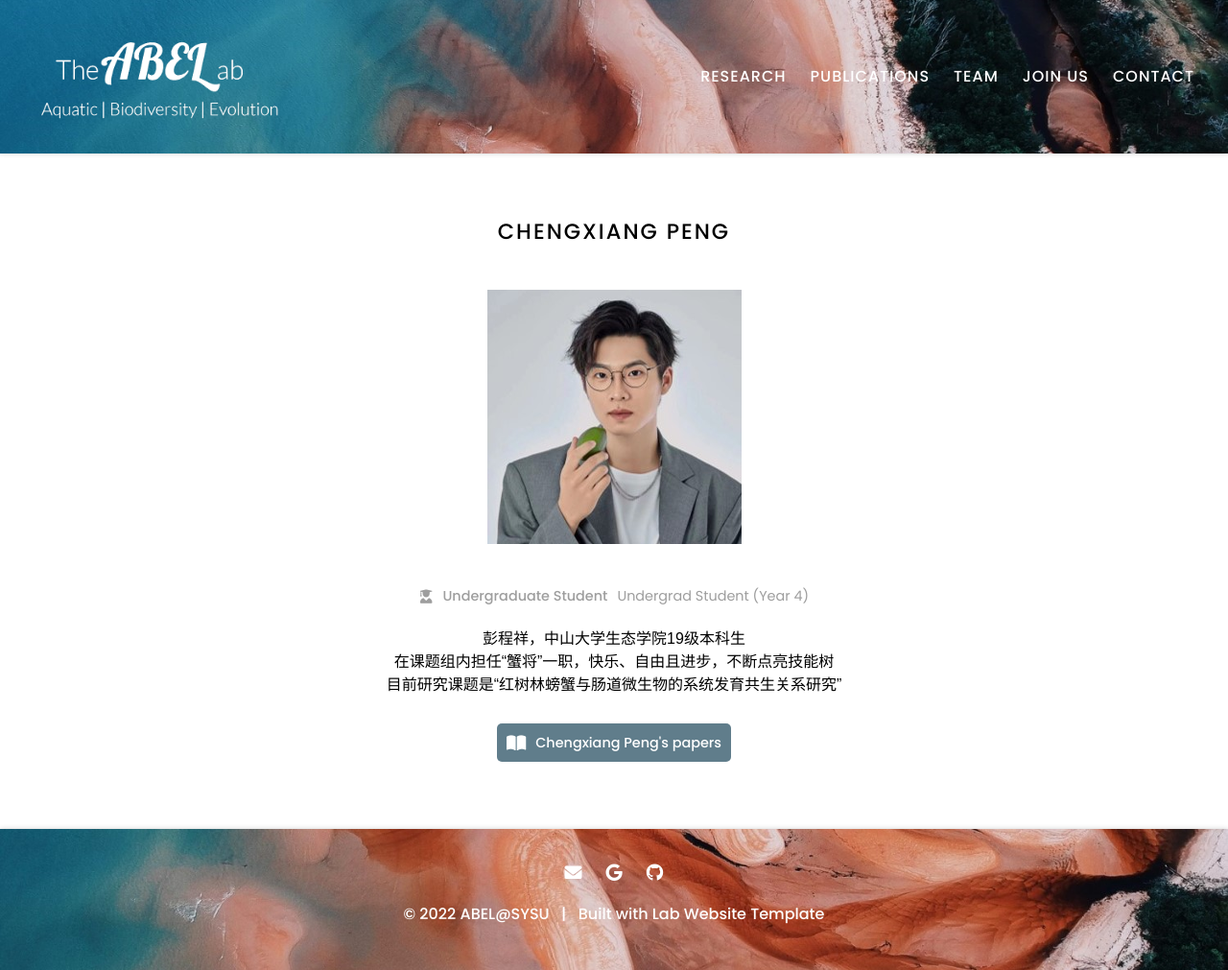
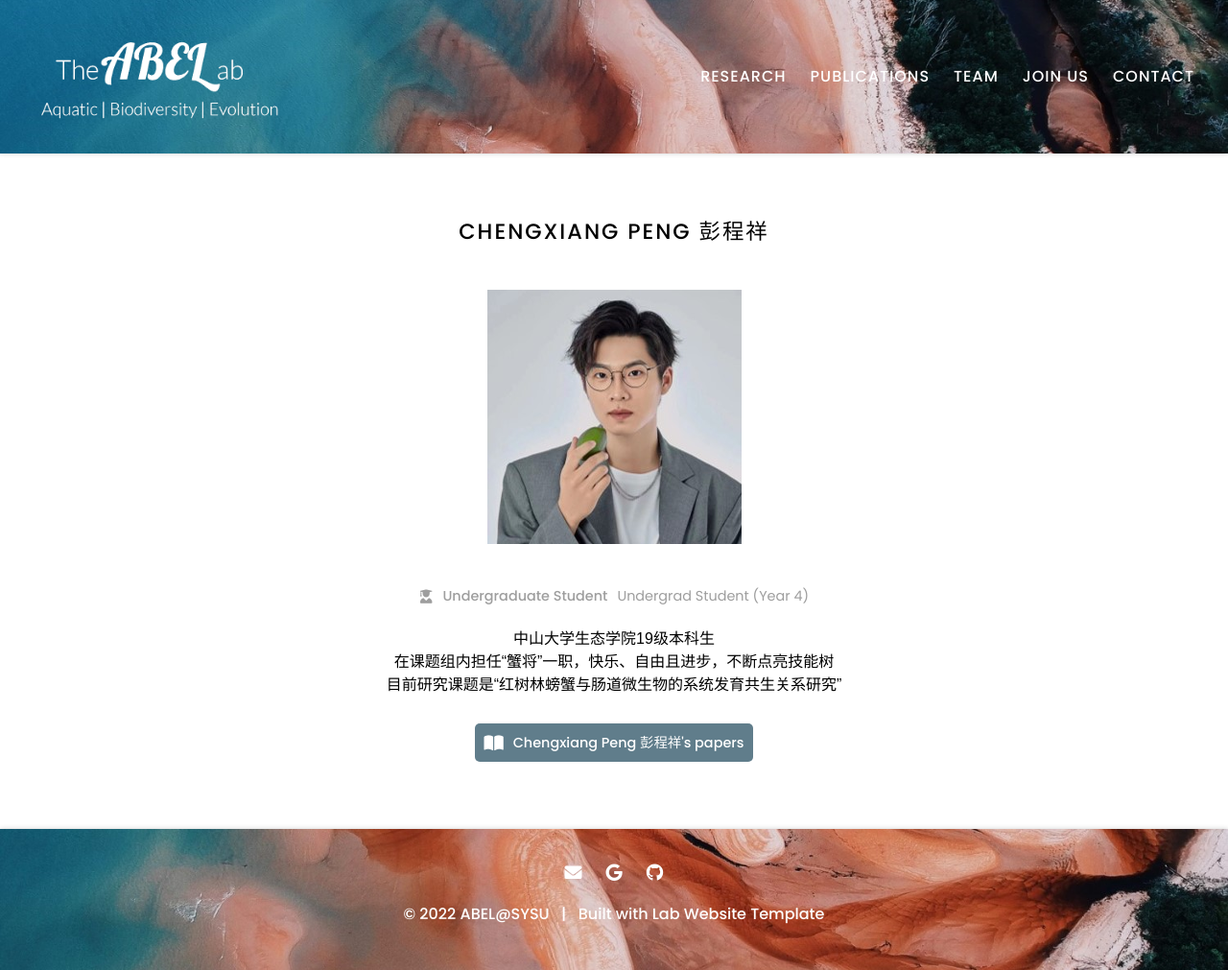
Before and after one commit to abel-sysu/en, a Jekyll site: the page built from _members/pengchengxiang.md, in a window 1280 px wide. Shown: the whole page at 96% size. Built offline with Jekyll 4.4.1, drawn with Linux system fonts in a browser that asks for light colours.

Commit message:
Update pengchengxiang.md

```diff
--- a/_members/pengchengxiang.md
+++ b/_members/pengchengxiang.md
@@ -1,5 +1,5 @@
 ---
-name: Chengxiang Peng
+name: Chengxiang Peng 彭程祥
 image: images/member/pengchengxiang.jpg
 description: Undergrad Student (Year 4)
 role: undergrad
```
Also changed, not shown: other parts of _members/pengchengxiang.md (+1 -1 lines).
